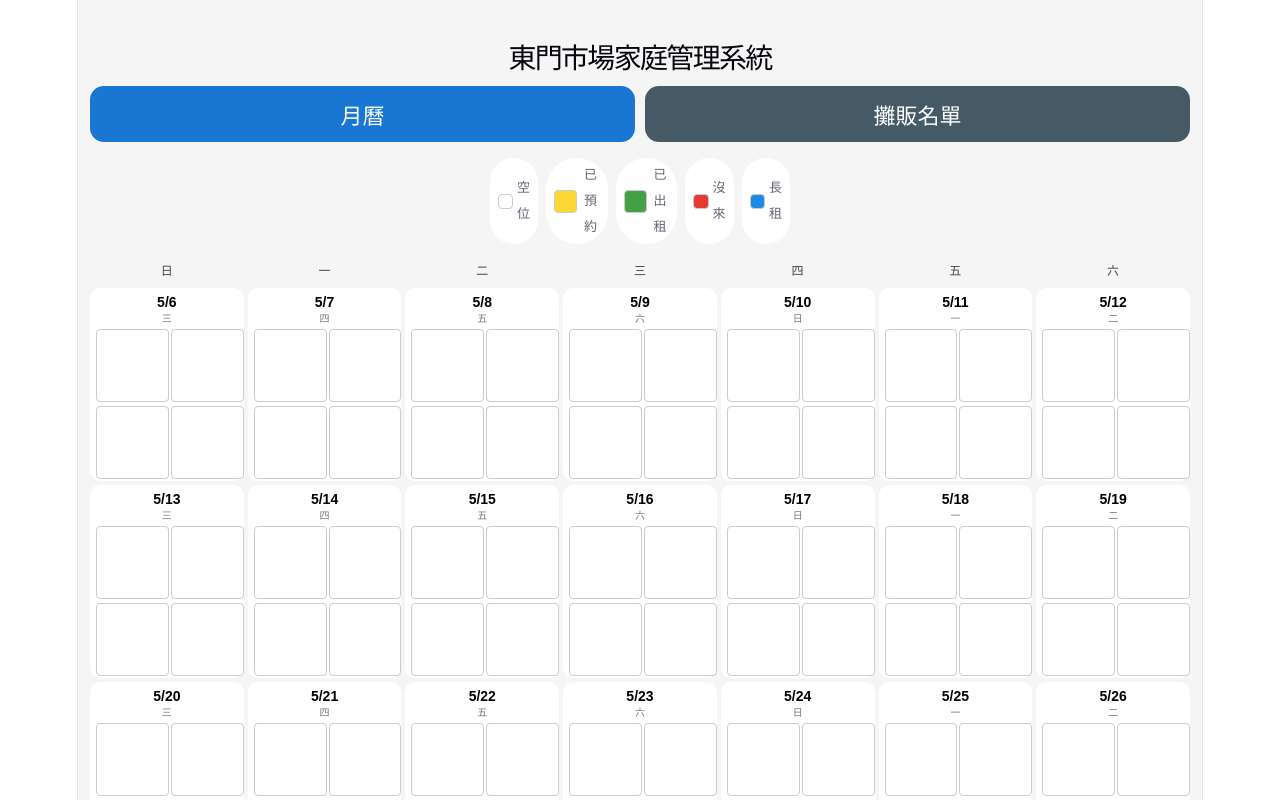
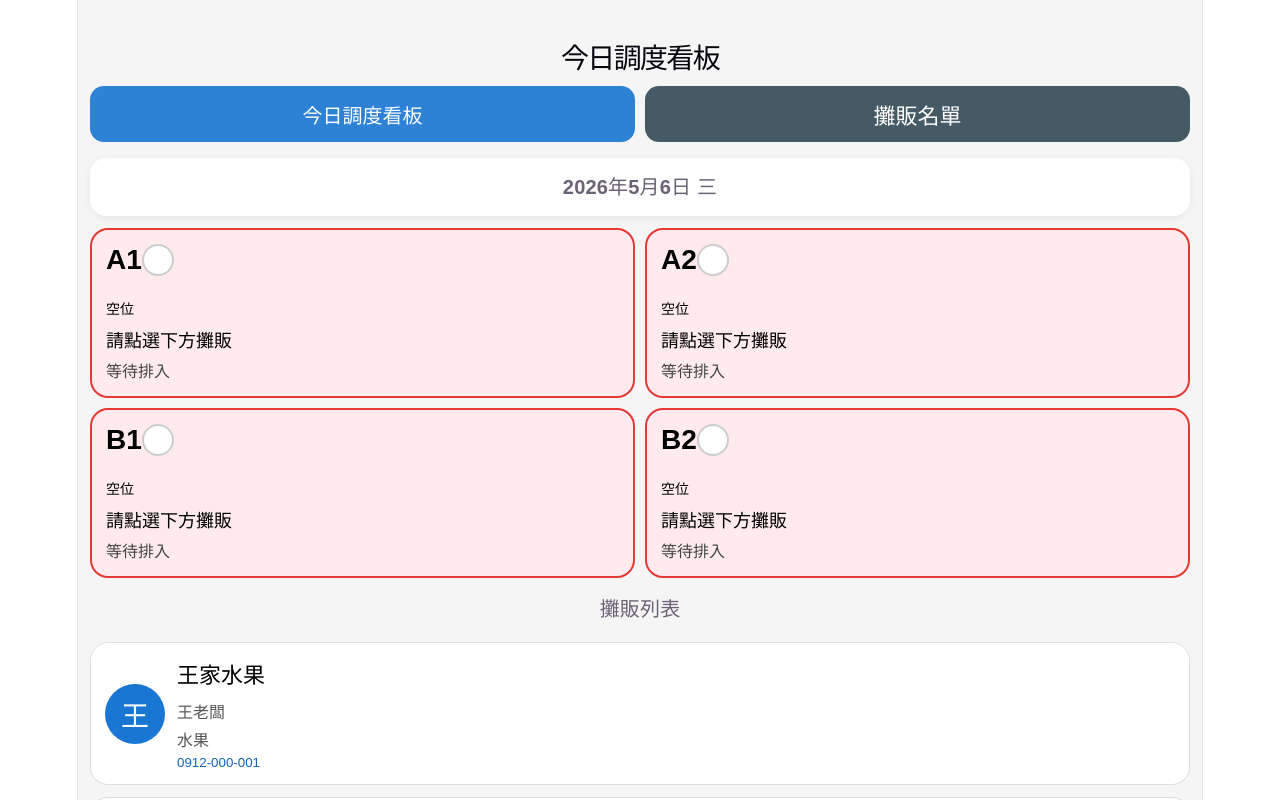
Before and after one commit to Hsu7183/dongmen-market-manager, a React (Vite) app: page / in a window 1280 px wide. Shown: the top 800 px of the page. Built offline with nearby package versions, Linux system fonts and the light colour scheme.

Commit message:
feat: add daily dispatch board

```diff
--- a/src/App.tsx
+++ b/src/App.tsx
@@ -1,6 +1,6 @@
-import { useEffect, useMemo, useState } from "react";
+import { useEffect, useState } from "react";
 
-type Page = "calendar" | "vendors" | "day";
+type Page = "dashboard" | "vendors";
 type StallId = "A1" | "A2" | "B1" | "B2";
 type StallStatus = "empty" | "reserved" | "arrived" | "noShow" | "longTerm";
 
@@ -81,8 +81,9 @@ const toDateKey = (date: Date) => {
 };
 
 function App() {
-  const [page, setPage] = useState<Page>("calendar");
-  const [selectedDate, setSelectedDate] = useState(toDateKey(new Date()));
+  const [page, setPage] = useState<Page>("dashboard");
+  const [selectedDate] = useState(toDateKey(new Date()));
+  const [selectedVendorId, setSelectedVendorId] = useState<string>("");
 
   const [vendors, setVendors] = useState<Vendor[]>(() => {
     const raw = localStorage.getItem("vendors");
@@ -113,17 +114,41 @@ function App() {
     localStorage.setItem("schedule", JSON.stringify(schedule));
   }, [schedule]);
 
-  const days = useMemo(() => {
   const today = new Date();
-
-    return Array.from({ length: 42 }, (_, i) => {
-      const d = new Date(today);
-      d.setDate(today.getDate() + i);
-      return d;
-    });
-  }, []);
+  const todayLabel = `${today.getFullYear()}年${today.getMonth() + 1}月${today.getDate()}日 ${WEEKDAYS[today.getDay()]}`;
 
   const selectedDay = schedule[selectedDate] ?? emptyDayRecords();
+
+  function handleVendorSelect(vendorId: string) {
+    setSelectedVendorId((current) => (current === vendorId ? "" : vendorId));
+  }
+
+  function handleStallClick(stall: StallId) {
+    const record = selectedDay[stall];
+
+    if (selectedVendorId && !record.vendorId) {
+      updateStall(stall, {
+        status: "reserved",
+        vendorId: selectedVendorId,
+      });
+      setSelectedVendorId("");
+      return;
+    }
+
+    const nextStatus: StallStatus =
+      record.status === "reserved"
+        ? "arrived"
+        : record.status === "arrived"
+        ? "noShow"
+        : record.status === "noShow"
+        ? "empty"
+        : "reserved";
+
+    updateStall(stall, {
+      status: nextStatus,
+      vendorId: nextStatus === "empty" ? "" : record.vendorId,
+    });
+  }
 
   function updateStall(
     stall: StallId,
@@ -171,21 +196,11 @@ function App() {
     });
   }
 
-  function getCallList(stall: StallId) {
-    const weekday = new Date(selectedDate).getDay();
-
-    return vendors.filter(
-      (v) =>
-        v.weekdays.includes(weekday) ||
-        v.preferredStall === stall
-    );
-  }
-
   if (page === "vendors") {
     return (
       <div style={styles.page}>
-        <button style={styles.backButton} onClick={() => setPage("calendar")}>
-          ← 返回月曆
+        <button style={styles.backButton} onClick={() => setPage("dashboard")}>
+          ← 返回調度看板
         </button>
 
         <h1 style={styles.title}>攤販名單</h1>
@@ -322,120 +337,14 @@ function App() {
     );
   }
 
-  if (page === "day") {
-    return (
-      <div style={styles.page}>
-        <button style={styles.backButton} onClick={() => setPage("calendar")}>
-          ← 返回月曆
-        </button>
-
-        <h1 style={styles.title}>{selectedDate}</h1>
-
-        {STALLS.map((stall) => {
-          const record = selectedDay[stall];
-
-          return (
-            <div key={stall} style={styles.card}>
-              <div style={styles.stallHeader}>
-                <div style={styles.stallName}>{stall}</div>
-
-                <div
-                  style={{
-                    ...styles.statusDot,
-                    background: STATUS_COLOR[record.status],
-                  }}
-                />
-              </div>
-
-              <div style={styles.statusButtons}>
-                {(Object.entries(STATUS_LABEL) as [StallStatus, string][]).map(
-                  ([status, label]) => {
-                    const active = record.status === status;
-                    return (
-                      <button
-                        key={status}
-                        type="button"
-                        style={{
-                          ...styles.statusButton,
-                          background: active ? STATUS_COLOR[status] : "#fff",
-                          color: active ? "#fff" : "#333",
-                          border: active
-                            ? `1px solid ${STATUS_COLOR[status]}`
-                            : "1px solid #ccc",
-                        }}
-                        onClick={() =>
-                          updateStall(stall, {
-                            status,
-                          })
-                        }
-                      >
-                        {label}
-                      </button>
-                    );
-                  }
-                )}
-              </div>
-
-              <select
-                style={styles.input}
-                value={record.vendorId}
-                onChange={(e) =>
-                  updateStall(stall, {
-                    vendorId: e.target.value,
-                  })
-                }
-              >
-                <option value="">未指定</option>
-
-                {vendors.map((v) => (
-                  <option key={v.id} value={v.id}>
-                    {v.stallName}
-                  </option>
-                ))}
-              </select>
-
-              <input
-                style={styles.input}
-                placeholder="備註"
-                value={record.note}
-                onChange={(e) =>
-                  updateStall(stall, {
-                    note: e.target.value,
-                  })
-                }
-              />
-
-              {record.status === "empty" && (
-                <div style={styles.callBox}>
-                  <div style={styles.callTitle}>可聯絡攤販</div>
-
-                  {getCallList(stall).map((v) => (
-                    <div key={v.id} style={styles.callItem}>
-                      {v.stallName}｜
-                  <a
-                    href={`tel:${v.phone.replace(/[^0-9+]/g, "")}`}
-                    style={styles.phoneLink}
-                  >
-                    {v.phone}
-                  </a>
-                    </div>
-                  ))}
-                </div>
-              )}
-            </div>
-          );
-        })}
-      </div>
-    );
-  }
 
   return (
     <div style={styles.page}>
-      <h1 style={styles.title}>東門市場家庭管理系統</h1>
+      <h1 style={styles.title}>今日調度看板</h1>
 
       <div style={styles.topButtons}>
-        <button style={styles.primaryButton}>
-          月曆
+        <button style={{ ...styles.primaryButton, ...styles.activeNavButton }} disabled>
+          今日調度看板
         </button>
 
         <button
@@ -446,62 +355,83 @@ function App() {
         </button>
       </div>
 
-      <div style={styles.legend}>
-        {Object.entries(STATUS_LABEL).map(([k, v]) => (
-          <div key={k} style={styles.legendItem}>
-            <div
-              style={{
-                ...styles.statusDotSmall,
-                background: STATUS_COLOR[k as StallStatus],
-              }}
-            />
-            {v}
-          </div>
-        ))}
-      </div>
+      <div style={styles.dashboardTop}>
+        <div style={styles.todayBanner}>{todayLabel}</div>
 
-      <div style={styles.weekdayHeader}>
-        {WEEKDAYS.map((day) => (
-          <div key={day} style={styles.weekdayHeaderItem}>
-            {day}
-          </div>
-        ))}
-      </div>
-
-      <div style={styles.calendarGrid}>
-        {days.map((date) => {
-          const dateKey = toDateKey(date);
-          const records = schedule[dateKey] ?? emptyDayRecords();
+        <div style={styles.stallGrid}>
+          {STALLS.map((stall) => {
+            const record = selectedDay[stall];
+            const vendor = vendors.find((v) => v.id === record.vendorId);
+            const isEmpty = !record.vendorId;
 
             return (
               <button
-              key={dateKey}
-              style={styles.dayCard}
-              onClick={() => {
-                setSelectedDate(dateKey);
-                setPage("day");
+                key={stall}
+                type="button"
+                style={{
+                  ...styles.stallCard,
+                  borderColor: isEmpty ? "#e53935" : "#1976d2",
+                  background: isEmpty ? "#ffebee" : "#e3f2fd",
                 }}
+                onClick={() => handleStallClick(stall)}
               >
-              <div style={styles.dayNumber}>
-                {date.getMonth() + 1}/{date.getDate()}
+                <div style={styles.stallHeader}>
+                  <div style={styles.stallName}>{stall}</div>
+                  <div
+                    style={{
+                      ...styles.statusDot,
+                      background: STATUS_COLOR[record.status],
+                    }}
+                  />
                 </div>
 
-              <div style={styles.weekText}>
-                {WEEKDAYS[date.getDay()]}
+                <div style={styles.stallInfo}>
+                  <div style={styles.stallStatusLabel}>
+                    {isEmpty ? "空位" : STATUS_LABEL[record.status]}
+                  </div>
+                  <div style={styles.vendorName}>
+                    {vendor ? vendor.stallName : isEmpty ? "請點選下方攤販" : "無攤販"}
+                  </div>
+                  <div style={styles.productText}>
+                    {vendor ? vendor.product : isEmpty ? "等待排入" : ""}
+                  </div>
+                </div>
+              </button>
+            );
+          })}
+        </div>
       </div>
 
-              <div style={styles.dotsGrid}>
-                {STALLS.map((stall) => (
-                  <div
-                    key={stall}
+      <div style={styles.vendorListSection}>
+        <div style={styles.sectionTitle}>攤販列表</div>
+        {vendors.map((vendor) => {
+          const selected = vendor.id === selectedVendorId;
+          return (
+            <button
+              key={vendor.id}
+              type="button"
               style={{
-                      ...styles.statusDotSmall,
-                      background:
-                        STATUS_COLOR[records[stall].status],
+                ...styles.vendorCard,
+                borderColor: selected ? "#1976d2" : "#ddd",
+                background: selected ? "#e3f2fd" : "#fff",
               }}
-                  />
-                ))}
+              onClick={() => handleVendorSelect(vendor.id)}
+            >
+              <div style={styles.vendorAvatar}>
+                {vendor.contactName.charAt(0)}
               </div>
+              <div style={styles.vendorContent}>
+                <div style={styles.vendorTitle}>{vendor.stallName}</div>
+                <div style={styles.vendorMeta}>{vendor.contactName}</div>
+                <div style={styles.vendorMeta}>{vendor.product}</div>
+                <a
+                  href={`tel:${vendor.phone.replace(/[^0-9+]/g, "")}`}
+                  style={styles.phoneLink}
+                >
+                  {vendor.phone}
+                </a>
+              </div>
+              {selected && <div style={styles.selectedTag}>已選取</div>}
             </button>
           );
         })}
@@ -537,8 +467,12 @@ const styles: Record<string, React.CSSProperties> = {
     border: "none",
     background: "#1976d2",
     color: "white",
-    fontSize: "22px",
+    fontSize: "20px",
     fontWeight: "bold",
+  },
+
+  activeNavButton: {
+    opacity: 0.9,
   },
 
   secondaryButton: {
@@ -747,6 +681,117 @@ const styles: Record<string, React.CSSProperties> = {
     fontWeight: "600",
     cursor: "pointer",
   },
+
+  dashboardTop: {
+    display: "grid",
+    gap: "12px",
+    marginBottom: "18px",
+  },
+
+  todayBanner: {
+    background: "#fff",
+    borderRadius: "16px",
+    padding: "16px",
+    fontSize: "20px",
+    fontWeight: "700",
+    textAlign: "center",
+    boxShadow: "0 2px 8px rgba(0,0,0,0.06)",
+  },
+
+  stallGrid: {
+    display: "grid",
+    gridTemplateColumns: "repeat(2, 1fr)",
+    gap: "10px",
+  },
+
+  stallCard: {
+    border: "2px solid",
+    borderRadius: "18px",
+    padding: "14px",
+    textAlign: "left",
+    minHeight: "140px",
+    display: "flex",
+    flexDirection: "column",
+    justifyContent: "space-between",
+    cursor: "pointer",
+  },
+
+  stallInfo: {
+    marginTop: "10px",
+  },
+
+  stallStatusLabel: {
+    fontSize: "14px",
+    fontWeight: "700",
+    marginBottom: "8px",
+  },
+
+  vendorName: {
+    fontSize: "18px",
+    fontWeight: "700",
+    marginBottom: "6px",
+  },
+
+  productText: {
+    fontSize: "16px",
+    color: "#444",
+  },
+
+  vendorListSection: {
+    display: "grid",
+    gap: "12px",
+  },
+
+  sectionTitle: {
+    fontSize: "20px",
+    fontWeight: "700",
+    marginBottom: "8px",
+  },
+
+  vendorCard: {
+    display: "grid",
+    gridTemplateColumns: "60px 1fr auto",
+    gap: "12px",
+    alignItems: "center",
+    width: "100%",
+    borderRadius: "18px",
+    padding: "14px",
+    border: "1px solid #ddd",
+    textAlign: "left",
+    cursor: "pointer",
+  },
+
+  vendorAvatar: {
+    width: "60px",
+    height: "60px",
+    borderRadius: "50%",
+    background: "#1976d2",
+    color: "white",
+    display: "flex",
+    alignItems: "center",
+    justifyContent: "center",
+    fontSize: "28px",
+    fontWeight: "700",
+  },
+
+  vendorContent: {
+    display: "grid",
+    gap: "4px",
+  },
+
+  vendorMeta: {
+    fontSize: "16px",
+    color: "#555",
+  },
+
+  selectedTag: {
+    background: "#1976d2",
+    color: "white",
+    padding: "6px 10px",
+    borderRadius: "999px",
+    fontSize: "14px",
+    fontWeight: "700",
+  },
 };
 
 export default App;
```
Lines whose indentation alone changed are shown as unchanged.
